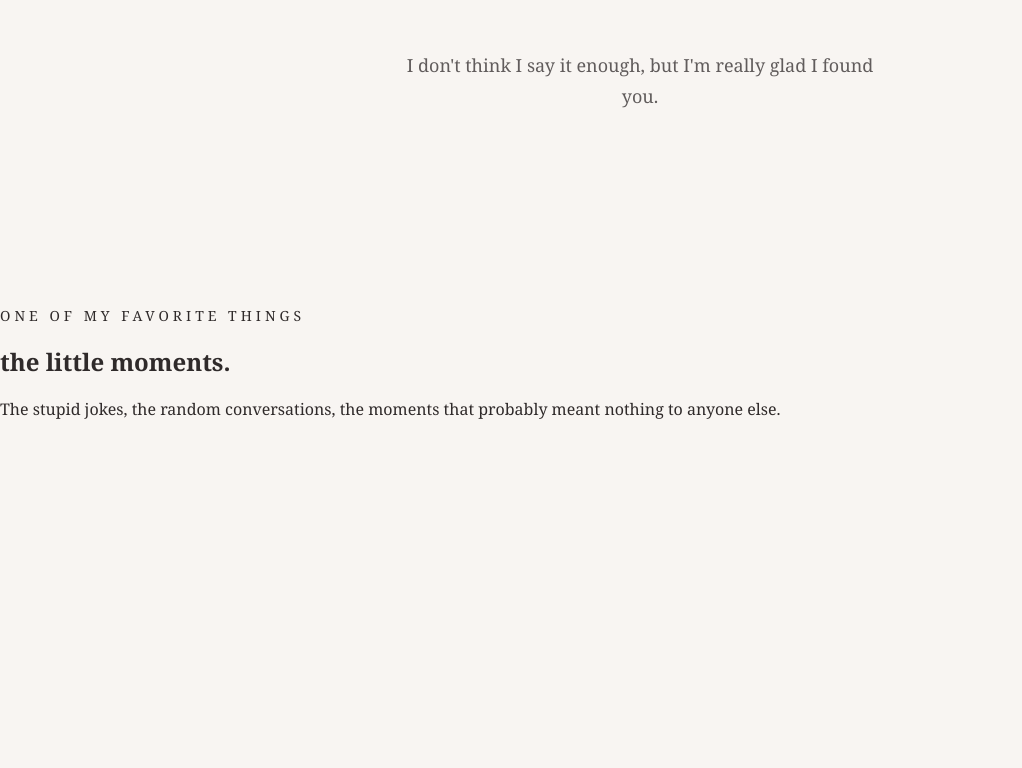
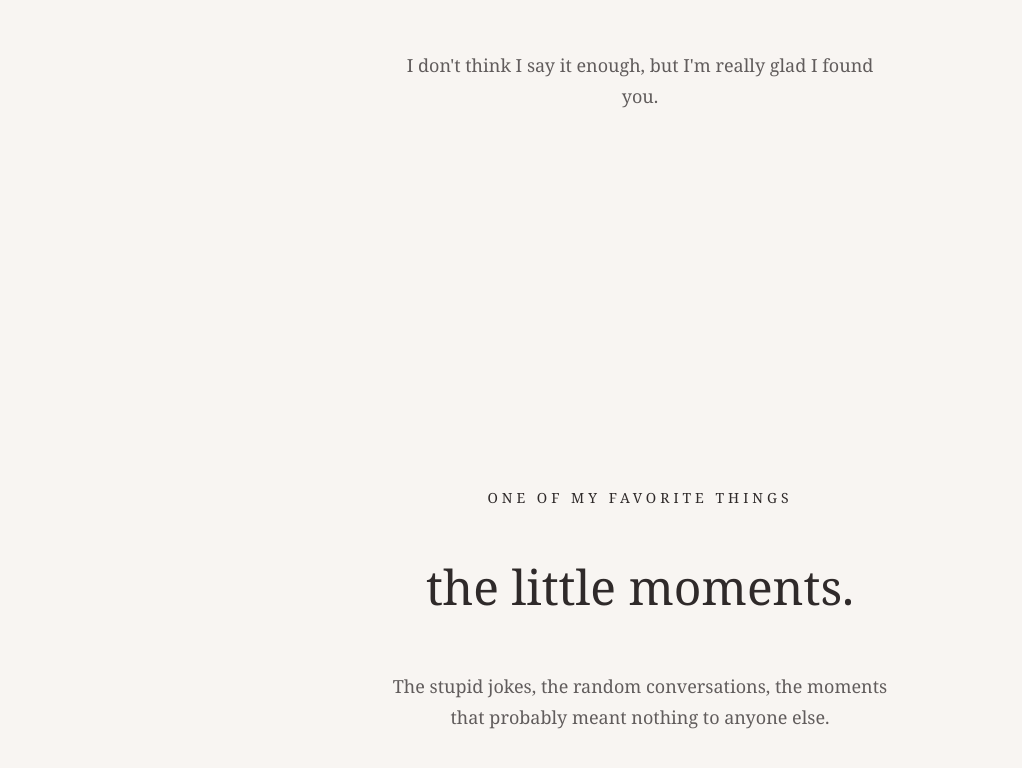
Before and after one commit to kiiiraraa/dear-you, a plain HTML site: page index.html in a window 1280 px wide. Shown: the part 1148-1916 px from the top of the page, without its empty margins (0-1022 px from the left). Before the commit the page ends 1584 px from the top, so only its background shows below. Drawn offline with Linux system fonts and the light colour scheme.

Commit message:
MEMORY STYLE

```diff
--- a/style.css
+++ b/style.css
@@ -66,3 +66,26 @@ body {
     line-height: 1.7;
     opacity: 0.75;
 }
+.memory {
+    min-height: 80vh;
+    display: flex;
+    flex-direction: column;
+    justify-content: center;
+    align-items: center;
+    text-align: center;
+    padding: 80px 40px;
+}
+
+.memory h2 {
+    max-width: 650px;
+    font-size: 48px;
+    font-weight: 400;
+    line-height: 1.1;
+}
+
+.memory p:last-child {
+    max-width: 520px;
+    font-size: 18px;
+    line-height: 1.7;
+    opacity: 0.75;
+}
```
